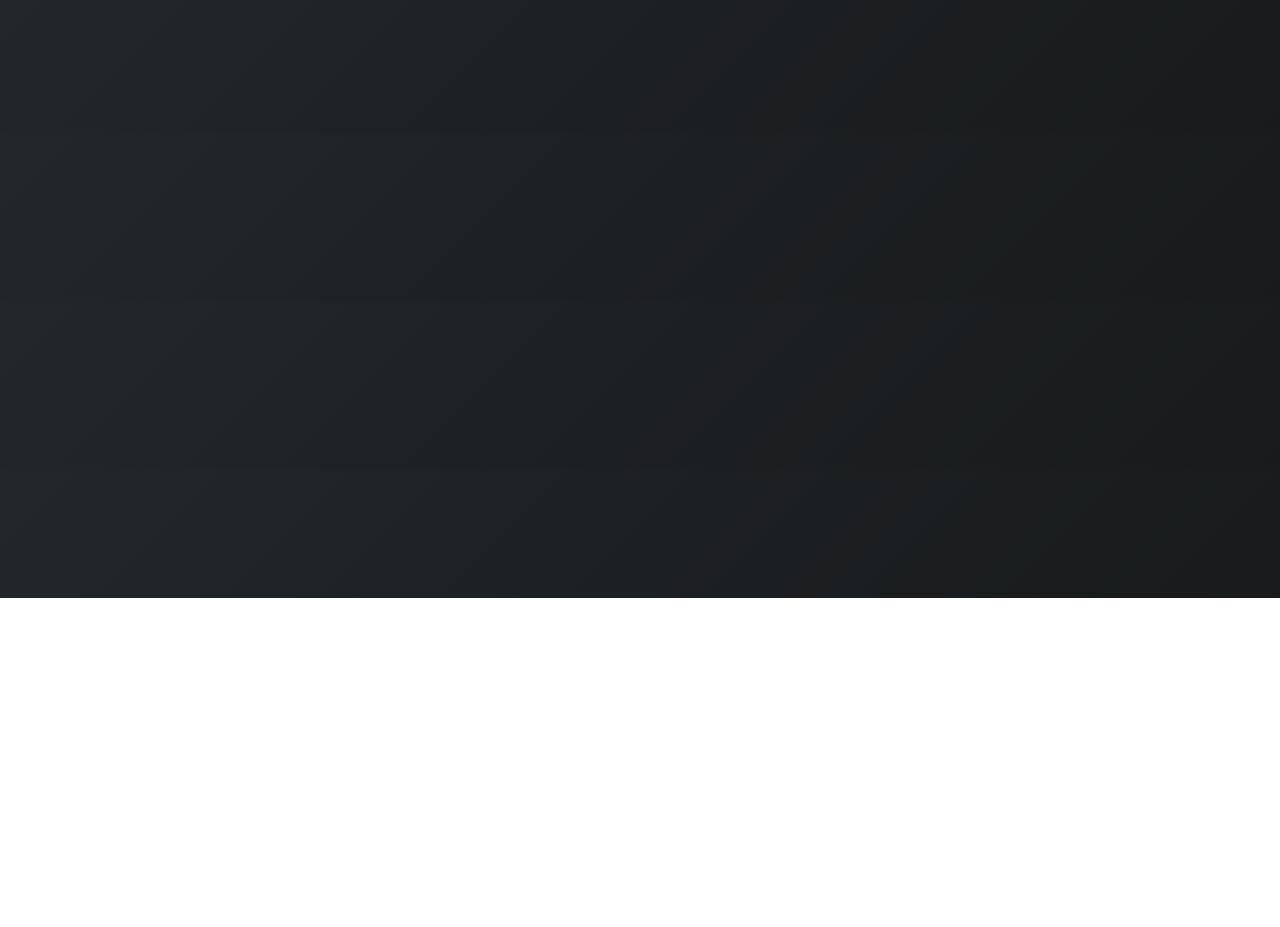
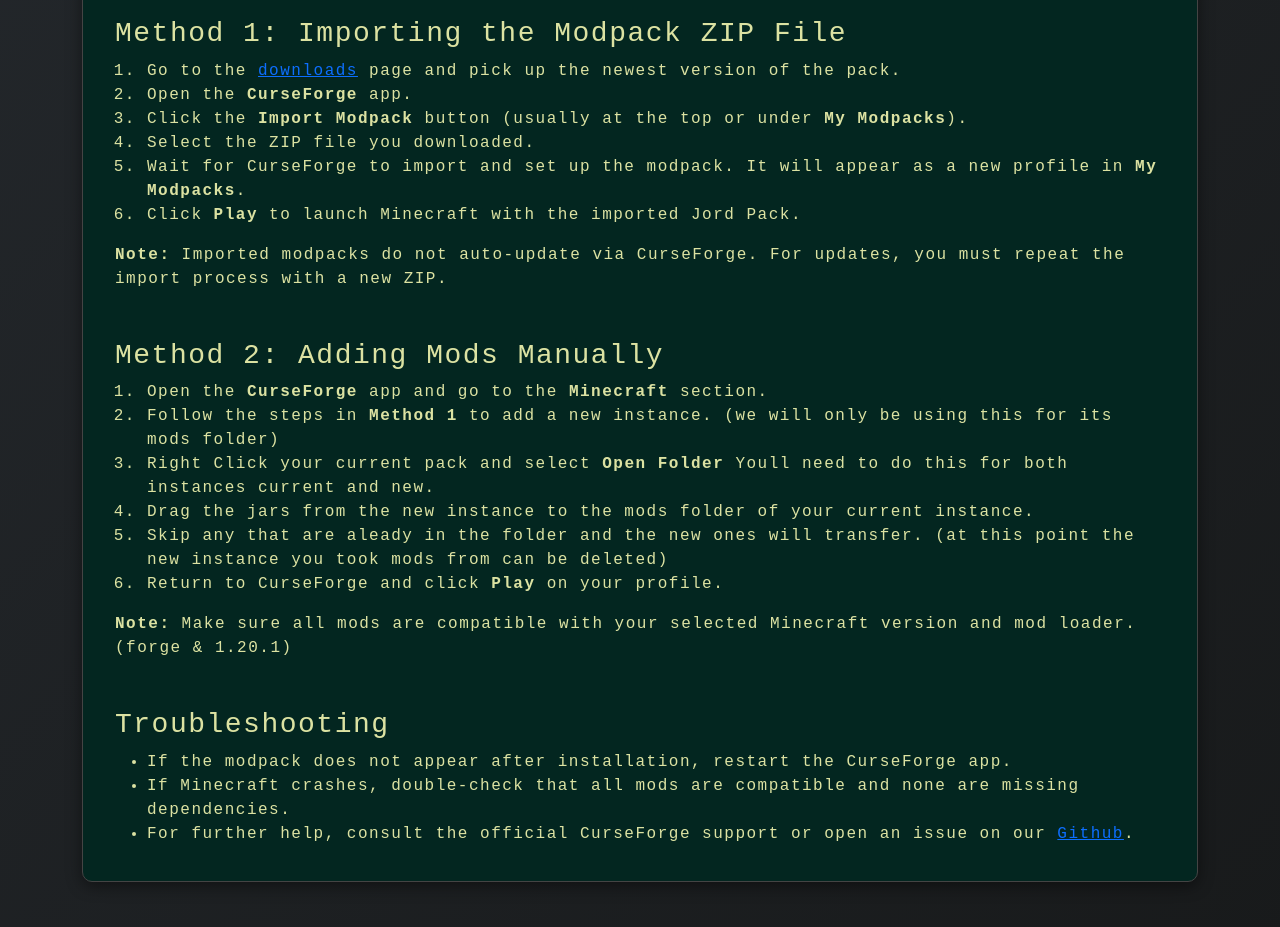
Before and after one commit to 9mahall/jordpack, a plain HTML site: page join.html in a window 1280 px wide. Shown: the part 202-1129 px from the top of the page. Before the commit the page ends 800 px from the top, so only its background shows below. Drawn offline with nearby package versions, Linux system fonts and the light colour scheme.

Commit message:
updates afer i made them on the site

```diff
--- a/join.html
+++ b/join.html
@@ -25,6 +25,19 @@
     }
     .navbar-brand:hover, .nav-link:hover {
       color: #8af1df !important; /* accent */
+    }
+    .bodyy {
+      background: #032620;
+      color: #DCE2A2;
+       font-family: 'XXXXXXXXXX', monospace;
+      font-size: 1rem;
+      border-radius: 10px;
+      padding: 1.2rem 2rem;
+      margin: 2rem 0 2.5rem 0;
+      box-shadow: 0 4px 16px rgba(0,0,0,0.45);
+      text-align: left;
+      letter-spacing: 1.5px;
+      border: 1px solid #444;
     }
     .server-url {
       background: #805B80;
@@ -91,12 +104,54 @@
     </div>
   </nav>
 
-  <!-- Main Content -->
+  <!-- buffer thing -->
   <div class="container">
 
-    This is where we will provide info on joining the server with relevant hyperlinks and walkthroughs
 
 
+<!-- Content -->
+<div class="bodyy">
+  <span>
+    <h2>How to Add the "Jord Pack" Modpack to CurseForge Client</h2>
+
+<br>
+  <h3>Method 1: Importing the Modpack ZIP File</h3>
+  <ol>
+    <li>Go to the <a href="/html/downloads.html">downloads</a> page and pick up the newest version of the pack.</li>
+    <li>Open the <strong>CurseForge</strong> app.</li>
+    <li>Click the <strong>Import Modpack</strong> button (usually at the top or under <strong>My Modpacks</strong>).</li>
+    <li>Select the ZIP file you downloaded.</li>
+    <li>Wait for CurseForge to import and set up the modpack. It will appear as a new profile in <strong>My Modpacks</strong>.</li>
+    <li>Click <strong>Play</strong> to launch Minecraft with the imported Jord Pack.</li>
+  </ol>
+  <div class="tip">
+    <strong>Note:</strong> Imported modpacks do not auto-update via CurseForge. For updates, you must repeat the import process with a new ZIP.<br>
+
+  </div>
+<br>
+<br>
+  <h3>Method 2: Adding Mods Manually</h3>
+  <ol>
+    <li>Open the <strong>CurseForge</strong> app and go to the <strong>Minecraft</strong> section.</li>
+    <li>Follow the steps in <strong>Method 1</strong> to add a new instance. (we will only be using this for its mods folder)</li>
+    <li>Right Click your current pack and select <strong>Open Folder</strong> Youll need to do this for both instances current and new.</li>
+    <li>Drag the jars from the new instance to the mods folder of your current instance.</li>
+    <li>Skip any that are aleady in the folder and the new ones will transfer. (at this point the new instance you took mods from can be deleted)</li>
+    <li>Return to CurseForge and click <strong>Play</strong> on your profile.</li>
+  </ol>
+  <div class="tip">
+    <strong>Note:</strong> Make sure all mods are compatible with your selected Minecraft version and mod loader.(forge & 1.20.1)<br>
+  </div>
+<br>
+<br>
+  <h3>Troubleshooting</h3>
+  <ul>
+    <li>If the modpack does not appear after installation, restart the CurseForge app.</li>
+    <li>If Minecraft crashes, double-check that all mods are compatible and none are missing dependencies.</li>
+    <li>For further help, consult the official CurseForge support or open an issue on our <a href="https://github.com/9mahall/jordpack/issues/new/choose">Github</a>.</li>
+  </ul>
+  </span>
+ </div>
 
   <div class="footer">
     &copy; 2025 lolhall all rights reserved
```
Also changed, not shown: index.html (+3 -1 lines).
